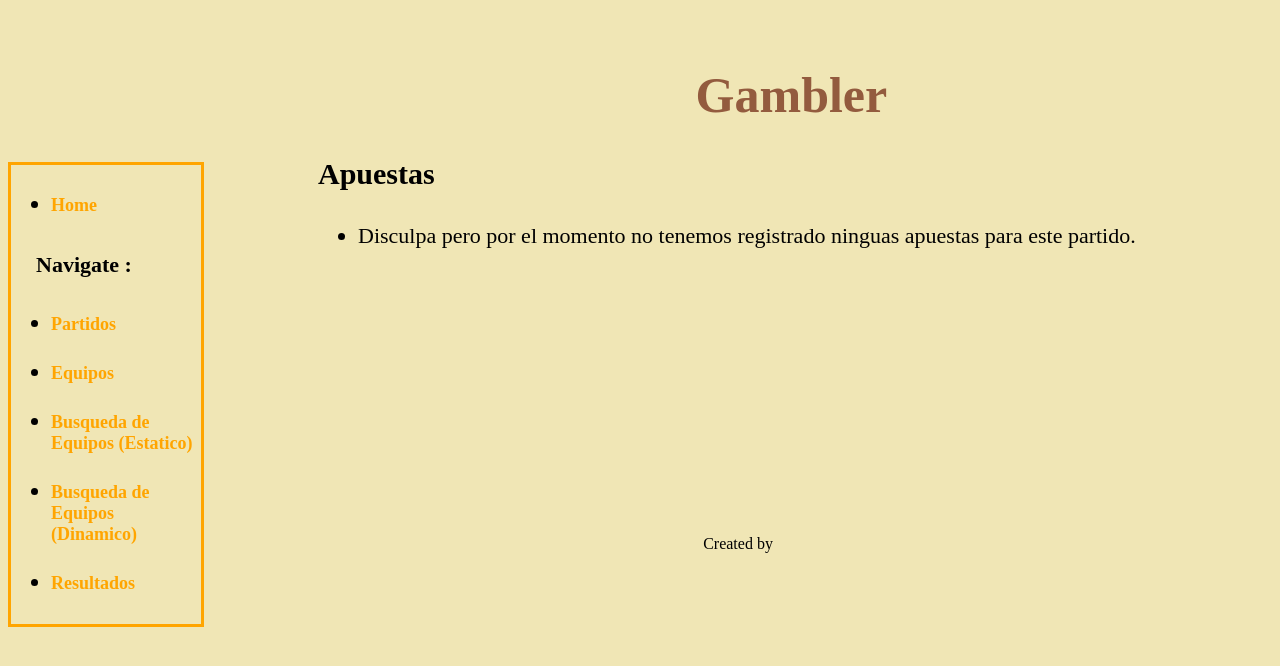
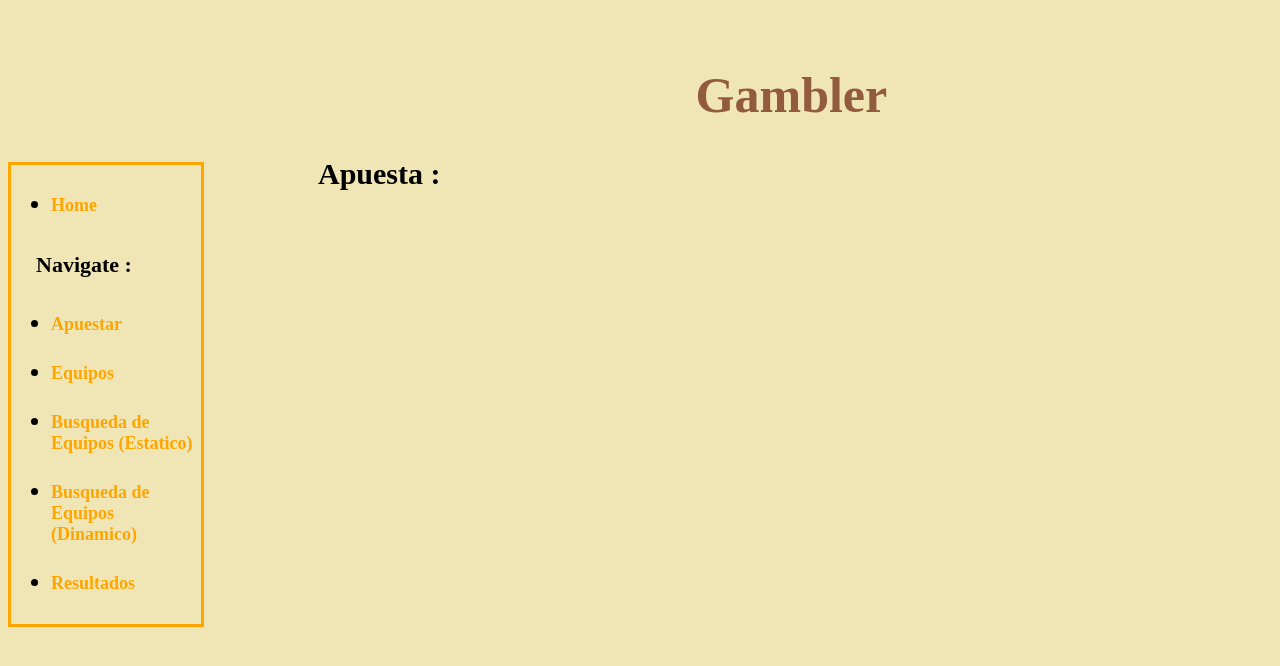
Before and after one commit to gabriel-hurtado/apostador, a Django app: page /gambler/partido/2/ in a window 1280 px wide. Shown: the part 96-762 px from the top of the page. Run offline with Django 3.2, Linux system fonts and the light colour scheme; data comes from the database, SQL or seed files in the repository; both versions use the stored data as it was after the commit; some libraries are stand-ins or nearby versions.

Commit message:
Version Practica III finalizada

```diff
--- a/gambler/static/style/base.css
+++ b/gambler/static/style/base.css
@@ -70,3 +70,7 @@
 	text-decoration:none;
 	font-size: 22px;
 }
+
+p {
+    text-indent: 2em
+}
--- a/gambler/templates/gambler/base.html
+++ b/gambler/templates/gambler/base.html
@@ -32,7 +32,7 @@
 
         <h3>Navigate : </h3>
             <ul>
-            <li><a href="/gambler/partidos">Partidos</a></li>
+                <li><a href="/gambler/partidos">Apuestar</a></li>
             <li><a href="/gambler/equipos">Equipos</a></li>
             <li><a href="/gambler/equipos_estatico">Busqueda de Equipos (Estatico)</a></li>
             <li><a href="/gambler/equipos_dinamico">Busqueda de Equipos (Dinamico)</a></li>
--- a/gambler/templates/gambler/partidos_detail.html
+++ b/gambler/templates/gambler/partidos_detail.html
@@ -4,11 +4,9 @@
 
 {% block content %}
 
-    <span vocab="http://schema.org/">
-
 <h2>
 
-    Apuestas
+    Apuesta :
 
     {% if user.is_authenticated %}
         (<a href="{% url 'gambler:apuesta_create' partido.id %}">anadir</a>)
@@ -17,22 +15,59 @@
 
 </h2>
 
+    <span vocab="http://schema.org/" typeof="SportEvent">
 
-<ul>
-    {% for apuesta in partido.apuestas.all %}
-        <li>
-        ID: <p typeof="SportsEvent"> <span property="name"> {{ apuesta.partido.id }}</span>-
-          <span property="homeTeam" typeof="SportsTeam" > <span property="name"> {{  apuesta.partido.equipoLocal.nombreEquipo }}</span></span> {{ apuesta.resultado.golLocal }} - <span property="awayTeam" typeof="SportsTeam"><span property="name"> {{ apuesta.partido.equipoVisitante.nombreEquipo }}</span></span> {{ apuesta.resultado.golVisitante }} ( Apuesta :  {{ apuesta.apuesta }} € )
-             <span property="location">{{ apuesta.partido.equipoLocal.pais }}</span>
-        <span property="startDate">{{ apuesta.partido.fecha }}</span></li>
-        </p>
+{% for apuesta in partido.apuestas.all %}
+    {% if apuesta.user == user %}
+        <ul>
+            <p>
+                <li>
+                    ID :
+            <p>
+                <span property="name">{{ apuesta.partido.id }}</span>
+            </p>
+            </li>
+            <li>
+                Resultado :
+                <p>
+                            <span property="homeTeam" typeof="SportsTeam">
+                                <span property="name">{{ apuesta.partido.equipoLocal.nombreEquipo }}</span>
+                            </span>
+                    gol : {{ apuesta.resultado.golLocal }}
+                </p>
+
+                <p>
+                            <span property="awayTeam" typeof="SportsTeam">
+                                <span property="name"> {{ apuesta.partido.equipoVisitante.nombreEquipo }}</span>
+                            </span>
+                    gol : {{ apuesta.resultado.golVisitante }}
+                </p>
+            </li>
+            <li>
+                Apuesta :
+                <p>
+                    {{ apuesta.apuesta }} €
+                </p>
+            </li>
+            <li>
+                Descripcion :
+                <p>
+                    Pais : <span property="location">{{ apuesta.partido.equipoLocal.pais }}</span>
+                </p>
+
+                <p>
+                    Fecha : <span property="startDate">{{ apuesta.partido.fecha }}</span>
+                </p>
+
+            </li>
+            </p>
+        </ul>
+    {% endif %}
+
     {% empty %}
-        <li>Disculpa pero por el momento no tenemos registrado ninguas apuestas para este partido.</li>
-    {% endfor %}
-</ul>
+
+{% endfor %}
+
 </span>
+
 {% endblock %}
-
-{% block footer %}
-    Created by {{ partido.user }}
-{% endblock %}
```
Also changed, not shown: db.sqlite3.
